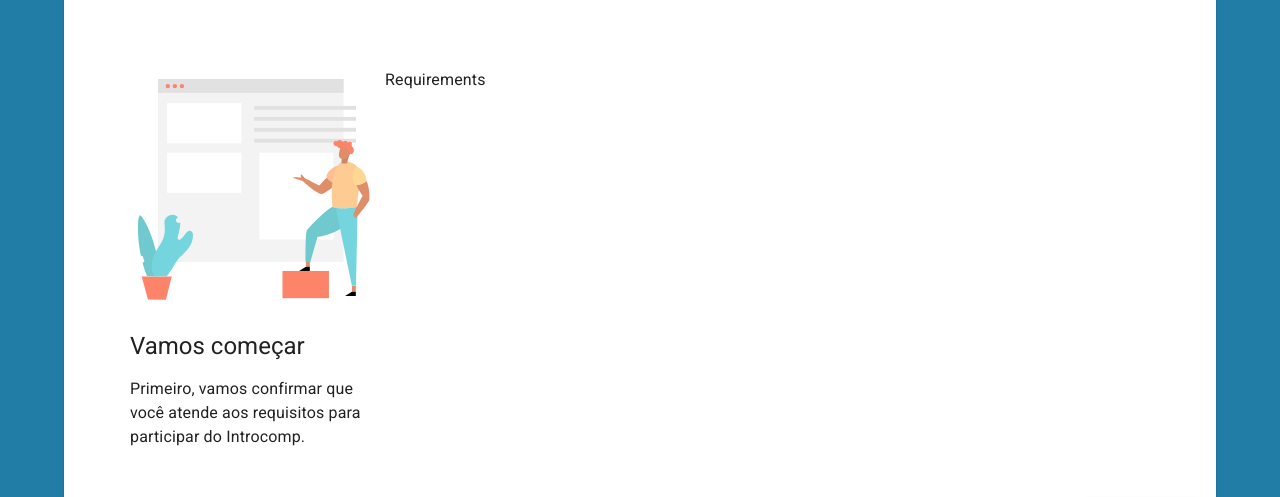
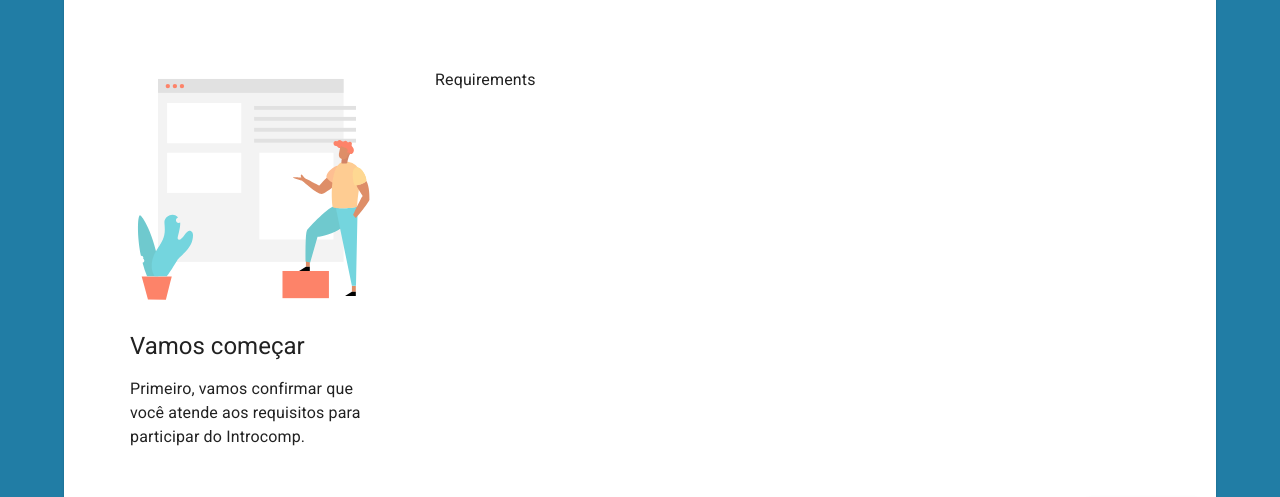
Before and after one commit to feumpi/introinscricao, a Next.js app: page /enroll in a window 1280 px wide. Shown: the part 226-723 px from the top of the page. Built offline with nearby package versions, Linux system fonts and the light colour scheme.

Commit message:
Fix step layout grid positioning

```diff
--- a/components/StepLayout.js
+++ b/components/StepLayout.js
@@ -1,6 +1,10 @@
+import { Children } from "react";
+
 import { Box } from "@mui/material";
 
 const StepLayout = ({ children }) => {
+  const childrenArray = Children.toArray(children);
+
   return (
     <>
       <Box
@@ -12,7 +16,11 @@ const StepLayout = ({ children }) => {
           `,
         }}
       >
-        {children}
+        <Box sx={{ gridArea: "instructions" }}>{childrenArray[0]}</Box>
+
+        <Box sx={{ gridArea: "content", paddingLeft: "50px" }}>
+          {childrenArray[1]}
+        </Box>
       </Box>
     </>
   );
```
